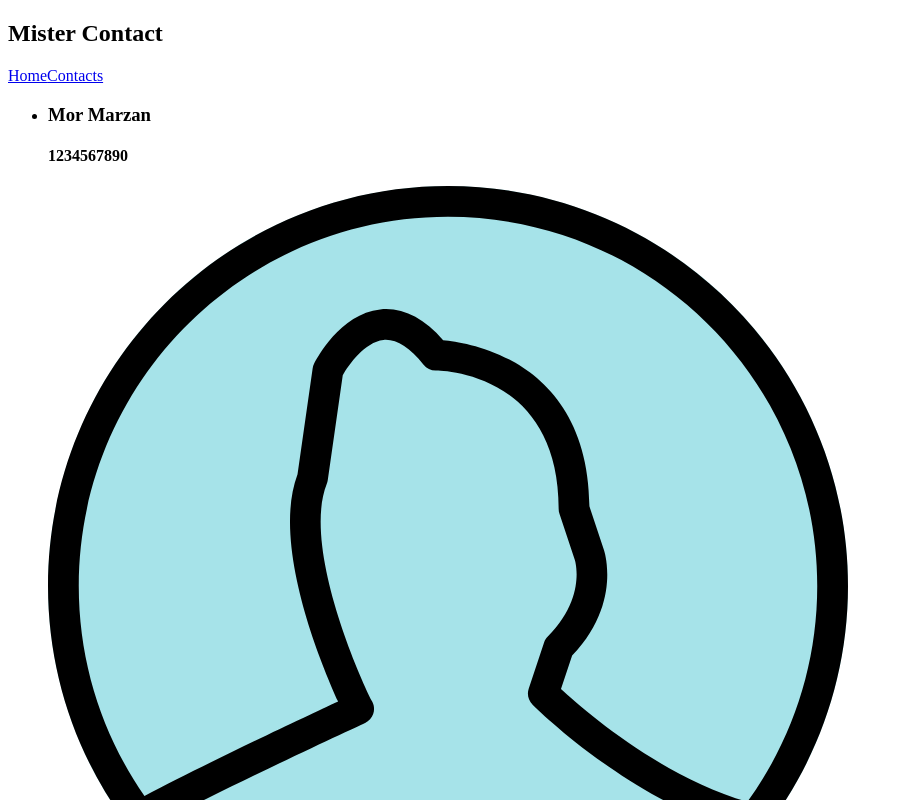
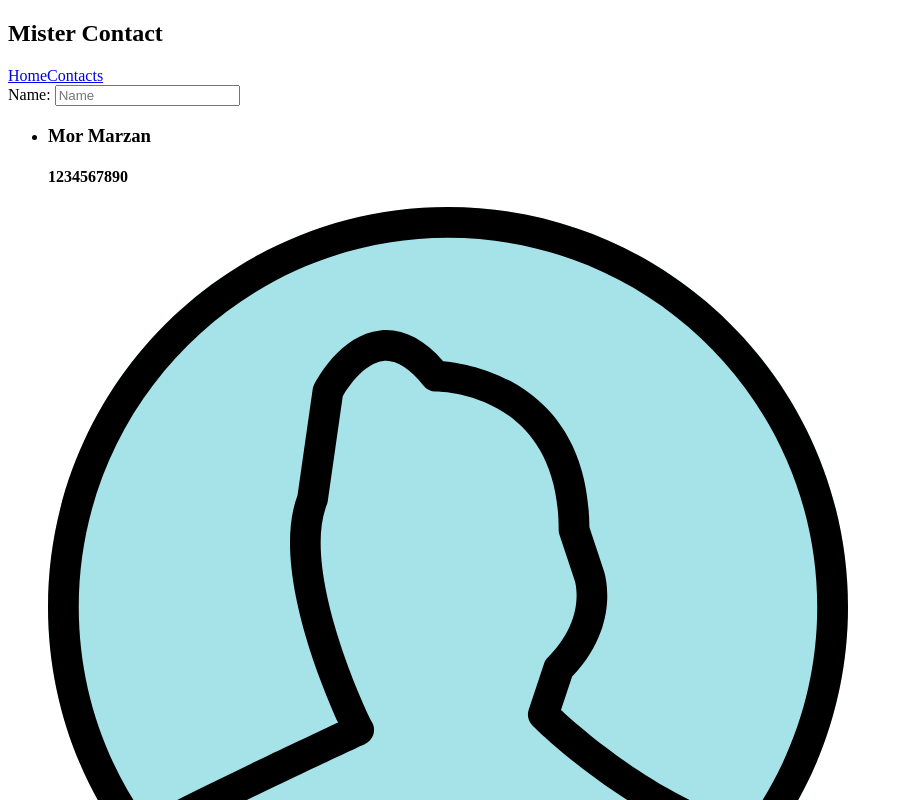
Before and after one commit to MorMarzan/mister-contact, a React (Vite) app: page /contact in a window 1280 px wide. Shown: the top 800 px of the page, without its empty margins (0-903 px from the left). Built offline with nearby package versions, Linux system fonts and the light colour scheme.

Commit message:
Init filter by

```diff
--- /dev/null
+++ b/src/cmps/ContactFilter.jsx
@@ -0,0 +1,42 @@
+import { useRef, useState } from "react"
+import { utilService } from "../services/util.service"
+import { useEffectUpdate } from "./customHooks/useEffectUpdate.js"
+
+export function ContactFilter({ filterBy, onSetFilterBy }) {
+    const [filterByToEdit, setFilterByToEdit] = useState({ ...filterBy })
+    const onSetFilter = useRef(utilService.debounce(onSetFilterBy, 500))
+
+    useEffectUpdate(() => {
+        onSetFilter.current(filterByToEdit)
+    }, [filterByToEdit])
+
+    function handleChange({ target }) {
+        const field = target.name
+        let value = target.value
+
+        switch (target.type) {
+            case 'number':
+            case 'range':
+                value = +value
+                break
+
+            case 'radio':
+                value = target.id
+                break
+
+            default:
+                break
+        }
+
+        setFilterByToEdit((prevFilter) => ({ ...prevFilter, [field]: value }))
+    }
+
+    return (
+        <div className="contact-filter">
+            <form>
+                <label>Name: <input type="text" name="name" placeholder="Name" value={filterByToEdit.name} onChange={handleChange} /></label>
+
+            </form>
+        </div>
+    )
+}
--- /dev/null
+++ b/src/cmps/customHooks/useEffectUpdate.js
@@ -0,0 +1,13 @@
+import { useEffect, useRef } from "react";
+
+export function useEffectUpdate(cb, dependencies) {
+
+    const isFirstRender = useRef(true)
+    useEffect(() => {
+        if (isFirstRender.current) {
+            isFirstRender.current = false
+            return
+        }
+        cb()
+    }, dependencies)
+}
--- a/src/pages/ContactIndex.jsx
+++ b/src/pages/ContactIndex.jsx
@@ -9,17 +9,27 @@ import { loadContacts, removeContact, setFilterBy, setSortBy } from "../store/ac
 // import { showSuccessMsg, showErrorMsg } from '../services/event-bus.service'
 import { utilService } from "../services/util.service"
 import { ContactList } from "../cmps/ContactList"
+import { ContactFilter } from "../cmps/ContactFilter"
 
 export function ContactIndex() {
 
     const contacts = useSelector(storeState => storeState.contactModule.contacts)
+    const filterBy = useSelector((storeState) => storeState.contactModule.filterBy)
     // const filterBy = useSelector(storeState => storeState.contactModule.filterBy)
     // const sortBy = useSelector(storeState => storeState.contactModule.sortBy)
-    // const debounceOnSetFilter = useRef(utilService.debounce(onSetFilter, 500))
+
 
     useEffect(() => {
-        _loadContacts()
-    }, [])
+        const fetchData = async () => {
+            try {
+                await _loadContacts()
+            } catch (error) {
+                showErrorMsgRedux('Cannot show toys')
+            }
+        }
+
+        fetchData()
+    }, [filterBy])
     // }, [filterBy, sortBy])
 
     async function _loadContacts() {
@@ -43,9 +53,9 @@ export function ContactIndex() {
         }
     }
 
-    // function onSetFilter(filterBy) {
-    //     setFilterBy(filterBy)
-    // }
+    function onSetFilter(filterBy) {
+        setFilterBy(filterBy)
+    }
 
     // function onSetSortBy(sortBy) {
     //     setSortBy(sortBy)
@@ -53,19 +63,16 @@ export function ContactIndex() {
 
     // const { name, tel } = filterBy
 
+
     return (
-        <>
-            <section className="contact-index main-layout full">
-                {/* <ContactFilter
-                    filterBy={{ name, inStock, labels, maxPrice }}
-                    onSetFilter={debounceOnSetFilter.current}
-                    onSetSortBy={onSetSortBy} sortBy={sortBy}
-                    user={user}
-                /> */}
+        <section className="contact-index main-layout full">
+            <ContactFilter
+                filterBy={filterBy}
+                onSetFilterBy={onSetFilter}
+            />
 
-                <ContactList contacts={contacts} onRemoveContact={onRemoveContact} />
-            </section>
-        </>
+            <ContactList contacts={contacts} onRemoveContact={onRemoveContact} />
+        </section>
     )
 
 }
--- a/src/store/actions/contact.actions.js
+++ b/src/store/actions/contact.actions.js
@@ -4,6 +4,8 @@ import { store } from "../store.js"
 
 export async function loadContacts() {
     const filterBy = store.getState().contactModule.filterBy
+    console.log('filterBy', filterBy)
+
     const sortBy = store.getState().contactModule.sortBy
     try {
         const contacts = await contactService.query(filterBy, sortBy)
```
